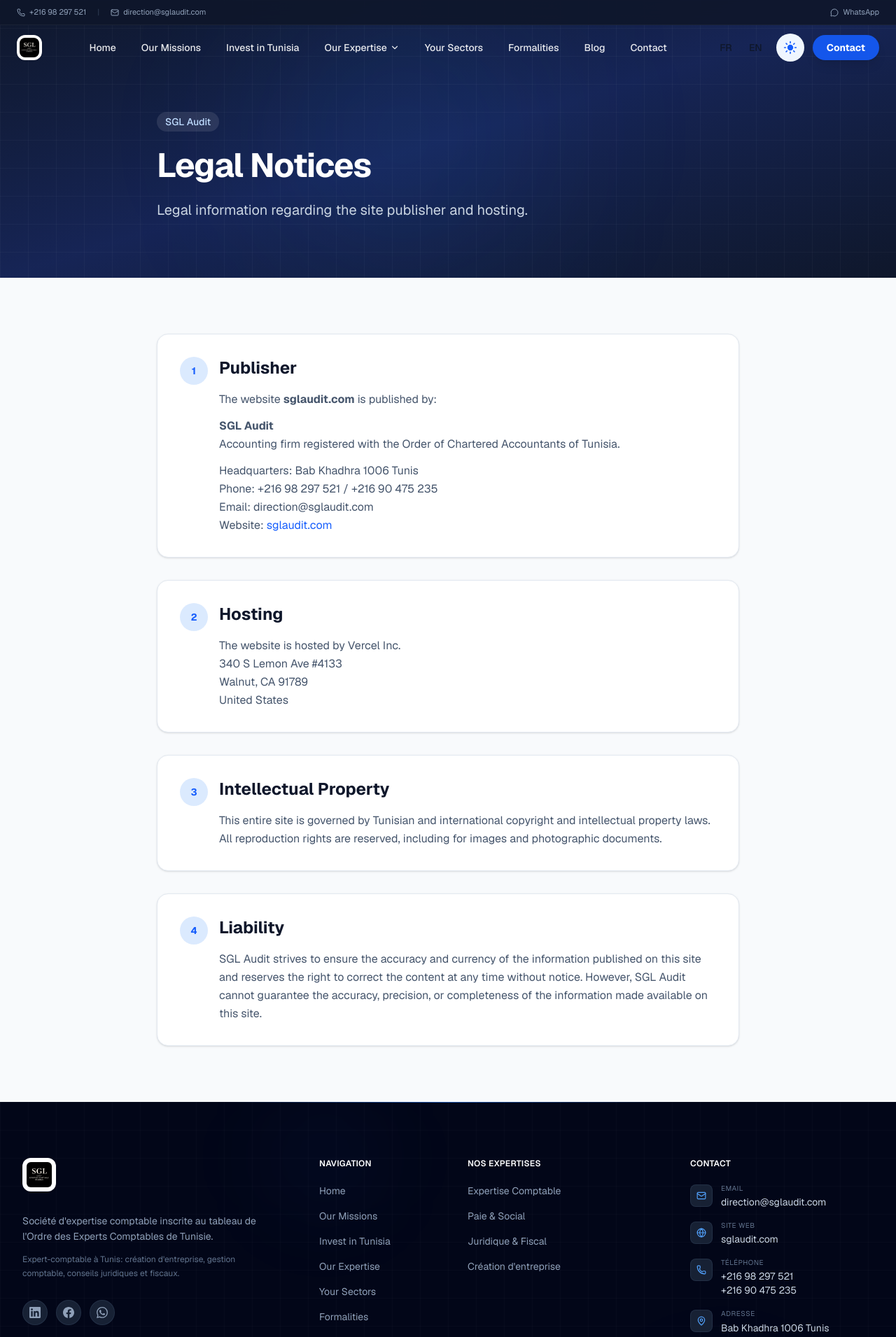
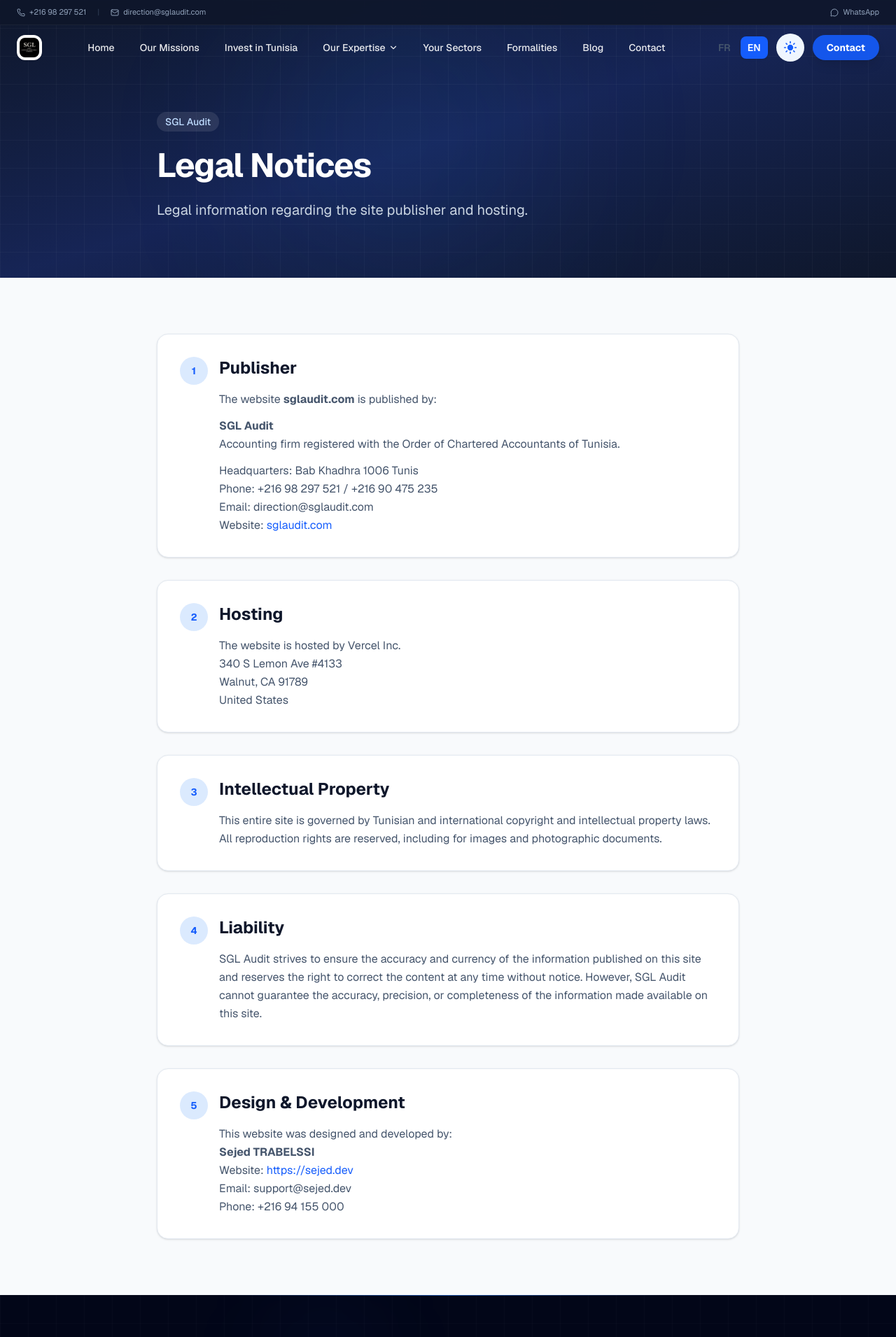
Before and after one commit to SEJED-DEV/SGL-Audit, a Next.js app: page /en/mentions-legales in a window 1280 px wide. Shown: the top 1911 px of the page at 70% size. Built offline with nearby package versions, Linux system fonts and the light colour scheme.

Commit message:
fix: broken blog links, custom 404, developer credits in legal notices, language switcher colors

```diff
--- a/src/app/[lang]/blog/page.tsx
+++ b/src/app/[lang]/blog/page.tsx
@@ -63,8 +63,8 @@
                   <p className="text-slate-600 dark:text-slate-400 leading-relaxed mb-6 flex-1 line-clamp-3">
                     {lang === 'fr' ? post.excerpt.fr : post.excerpt.en}
                   </p>
-                  <Link href={`/${lang}/blog/${post.slug}`} className="inline-flex items-center gap-2 text-blue-600 dark:text-blue-400 font-semibold group mt-auto">
-                    Lire la suite
+                  <Link href={`/${lang}/blogs/${post.slug}`} className="inline-flex items-center gap-2 text-blue-600 dark:text-blue-400 font-semibold group mt-auto">
+                    {lang === 'fr' ? 'Lire la suite' : 'Read more'}
                     <ArrowRight className="w-4 h-4 group-hover:translate-x-1 transition-transform" />
                   </Link>
                 </div>
--- a/src/app/[lang]/mentions-legales/page.tsx
+++ b/src/app/[lang]/mentions-legales/page.tsx
@@ -106,6 +106,27 @@
         </p>
       ),
     },
+    {
+      number: '5',
+      title: isFr ? 'Conception & Développement' : 'Design & Development',
+      content: isFr ? (
+        <p>
+          Ce site a été conçu et développé par :<br />
+          <strong>{siteConfig.developer.name}</strong><br />
+          Site web : <a href={siteConfig.developer.website} target="_blank" rel="noreferrer" className="text-blue-600 dark:text-blue-400 hover:underline">{siteConfig.developer.website}</a><br />
+          Email : {siteConfig.developer.email}<br />
+          Téléphone : {siteConfig.developer.phone}
+        </p>
+      ) : (
+        <p>
+          This website was designed and developed by:<br />
+          <strong>{siteConfig.developer.name}</strong><br />
+          Website: <a href={siteConfig.developer.website} target="_blank" rel="noreferrer" className="text-blue-600 dark:text-blue-400 hover:underline">{siteConfig.developer.website}</a><br />
+          Email: {siteConfig.developer.email}<br />
+          Phone: {siteConfig.developer.phone}
+        </p>
+      ),
+    },
   ]
 
   return (
--- /dev/null
+++ b/src/app/not-found.tsx
@@ -0,0 +1,36 @@
+import Link from 'next/link'
+
+export default function NotFound() {
+  return (
+    <main className="min-h-screen bg-slate-50 dark:bg-zinc-950 flex items-center justify-center">
+      <div className="text-center px-4 max-w-lg">
+        <div className="text-9xl font-black text-blue-600/10 dark:text-blue-600/20 mb-4 select-none">
+          404
+        </div>
+        <h1 className="text-4xl font-bold text-slate-900 dark:text-white mb-4">
+          Page introuvable
+        </h1>
+        <p className="text-lg text-slate-600 dark:text-slate-400 mb-2 leading-relaxed">
+          La page que vous recherchez n&apos;existe pas ou a été déplacée.
+        </p>
+        <p className="text-base text-slate-500 dark:text-slate-500 mb-8">
+          The page you&apos;re looking for doesn&apos;t exist or has been moved.
+        </p>
+        <div className="flex flex-col sm:flex-row gap-4 justify-center">
+          <Link
+            href="/"
+            className="inline-flex items-center justify-center px-6 py-3.5 bg-blue-600 text-white font-semibold rounded-xl hover:bg-blue-700 transition-colors shadow-lg shadow-blue-600/20"
+          >
+            Retour à l&apos;accueil
+          </Link>
+          <Link
+            href="/contact"
+            className="inline-flex items-center justify-center px-6 py-3.5 bg-white dark:bg-zinc-900 text-slate-700 dark:text-slate-300 font-semibold rounded-xl border border-slate-200 dark:border-zinc-800 hover:border-blue-300 transition-colors"
+          >
+            Nous contacter / Contact us
+          </Link>
+        </div>
+      </div>
+    </main>
+  )
+}
--- a/src/components/BlogSection.tsx
+++ b/src/components/BlogSection.tsx
@@ -10,19 +10,19 @@
       title: "Créer son entreprise en Tunisie : Guide complet 2026",
       excerpt: "Toutes les étapes pour créer votre entreprise en Tunisie : choix du statut, formalités, fiscalité et délais à respecter.",
       date: "15 Mai 2026",
-      slug: "/blog/creer-entreprise-tunisie-guide"
+      slug: "/blogs/creer-entreprise-tunisie-guide"
     },
     {
       title: "Optimisation fiscale pour les freelances en Tunisie",
       excerpt: "Découvrez les dispositifs fiscaux avantageux pour les travailleurs indépendants et freelances en Tunisie.",
       date: "2 Avril 2026",
-      slug: "/blog/optimisation-fiscale-freelance-tunisie"
+      slug: "/blogs/optimisation-fiscale-freelance-tunisie"
     },
     {
       title: "Investir en Tunisie : opportunités pour les non-résidents",
       excerpt: "Pourquoi la Tunisie attire de plus en plus d'investisseurs étrangers et comment s'y implanter facilement.",
       date: "18 Mars 2026",
-      slug: "/blog/investir-tunisie-non-residents"
+      slug: "/blogs/investir-tunisie-non-residents"
     }
   ],
   en: [
@@ -30,19 +30,19 @@
       title: "Creating your company in Tunisia: Complete Guide 2026",
       excerpt: "All the steps to create your company in Tunisia: choice of legal status, formalities, taxation and deadlines.",
       date: "May 15, 2026",
-      slug: "/blog/creer-entreprise-tunisie-guide"
+      slug: "/blogs/creer-entreprise-tunisie-guide"
     },
     {
       title: "Tax optimization for freelancers in Tunisia",
       excerpt: "Discover advantageous tax provisions for self-employed workers and freelancers in Tunisia.",
       date: "April 2, 2026",
-      slug: "/blog/optimisation-fiscale-freelance-tunisie"
+      slug: "/blogs/optimisation-fiscale-freelance-tunisie"
     },
     {
       title: "Investing in Tunisia: opportunities for non-residents",
       excerpt: "Why Tunisia is attracting more and more foreign investors and how to establish yourself easily.",
       date: "March 18, 2026",
-      slug: "/blog/investir-tunisie-non-residents"
+      slug: "/blogs/investir-tunisie-non-residents"
     }
   ]
 }
--- a/src/components/LanguageSwitcher.tsx
+++ b/src/components/LanguageSwitcher.tsx
@@ -14,19 +14,23 @@
   }
 
   return (
-    <div className="flex gap-2 text-sm font-medium">
+    <div className="flex gap-1 text-sm font-semibold">
       <Link
         href={switchLang('fr')}
-        className={`px-2 py-1 rounded ${
-          currentLang === 'fr' ? 'bg-primary text-primary-foreground' : 'hover:bg-accent/20'
+        className={`px-2.5 py-1.5 rounded-lg transition-all ${
+          currentLang === 'fr'
+            ? 'bg-blue-600 text-white shadow-sm'
+            : 'text-slate-600 dark:text-slate-400 hover:bg-slate-100 dark:hover:bg-zinc-800'
         }`}
       >
         FR
       </Link>
       <Link
         href={switchLang('en')}
-        className={`px-2 py-1 rounded ${
-          currentLang === 'en' ? 'bg-primary text-primary-foreground' : 'hover:bg-accent/20'
+        className={`px-2.5 py-1.5 rounded-lg transition-all ${
+          currentLang === 'en'
+            ? 'bg-blue-600 text-white shadow-sm'
+            : 'text-slate-600 dark:text-slate-400 hover:bg-slate-100 dark:hover:bg-zinc-800'
         }`}
       >
         EN
--- a/src/config/site.ts
+++ b/src/config/site.ts
@@ -19,8 +19,14 @@
     facebook: "https://www.facebook.com/",
     instagram: "https://www.instagram.com/",
   },
+  developer: {
+    name: "Sejed TRABELSSI",
+    phone: "+216 94 155 000",
+    email: "support@sejed.dev",
+    website: "https://sejed.dev"
+  },
   credits: {
-    madeBy: "sejed.dev",
+    madeBy: "Sejed TRABELSSI",
     link: "https://sejed.dev"
   },
   navigation: [
```
